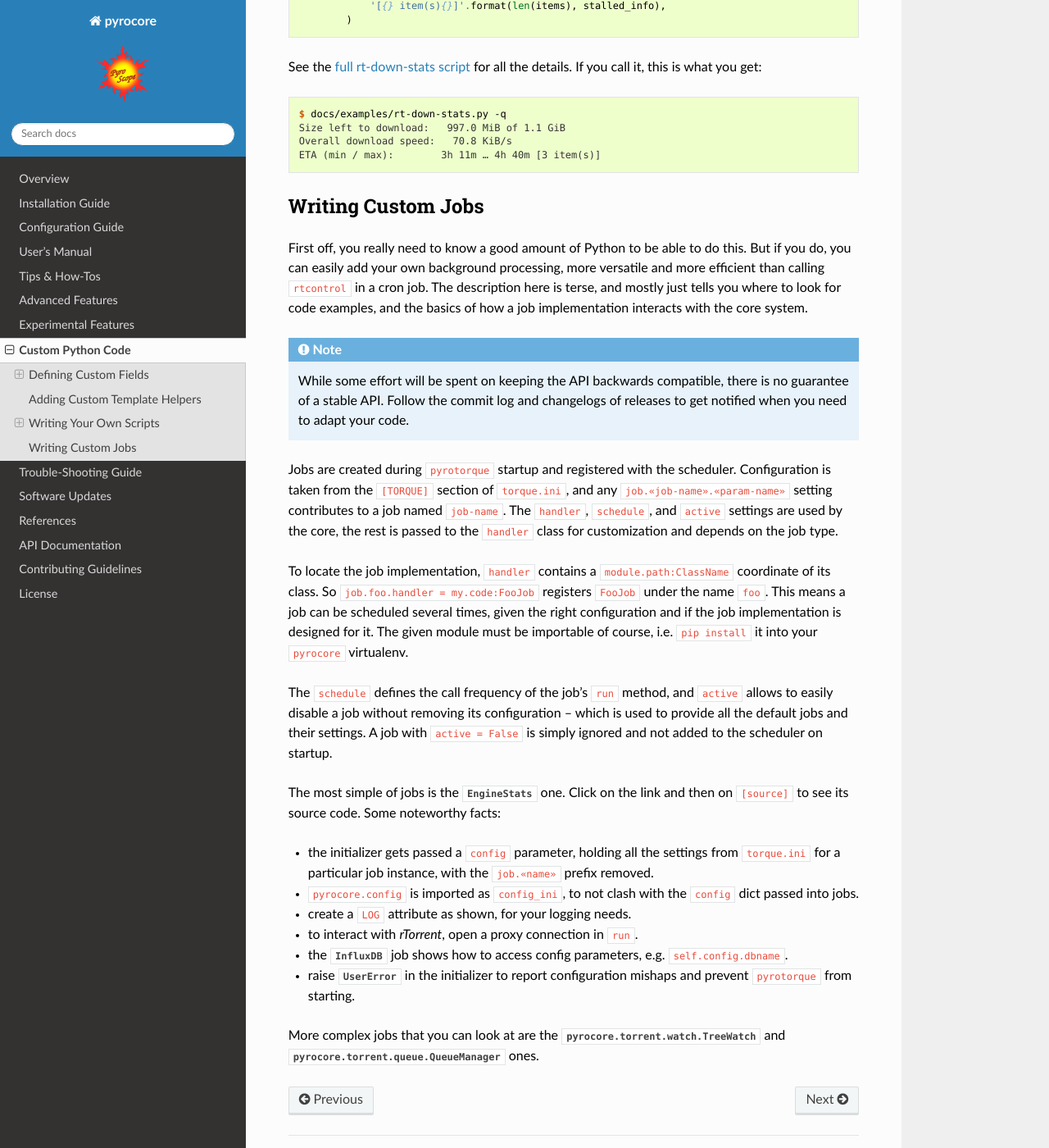
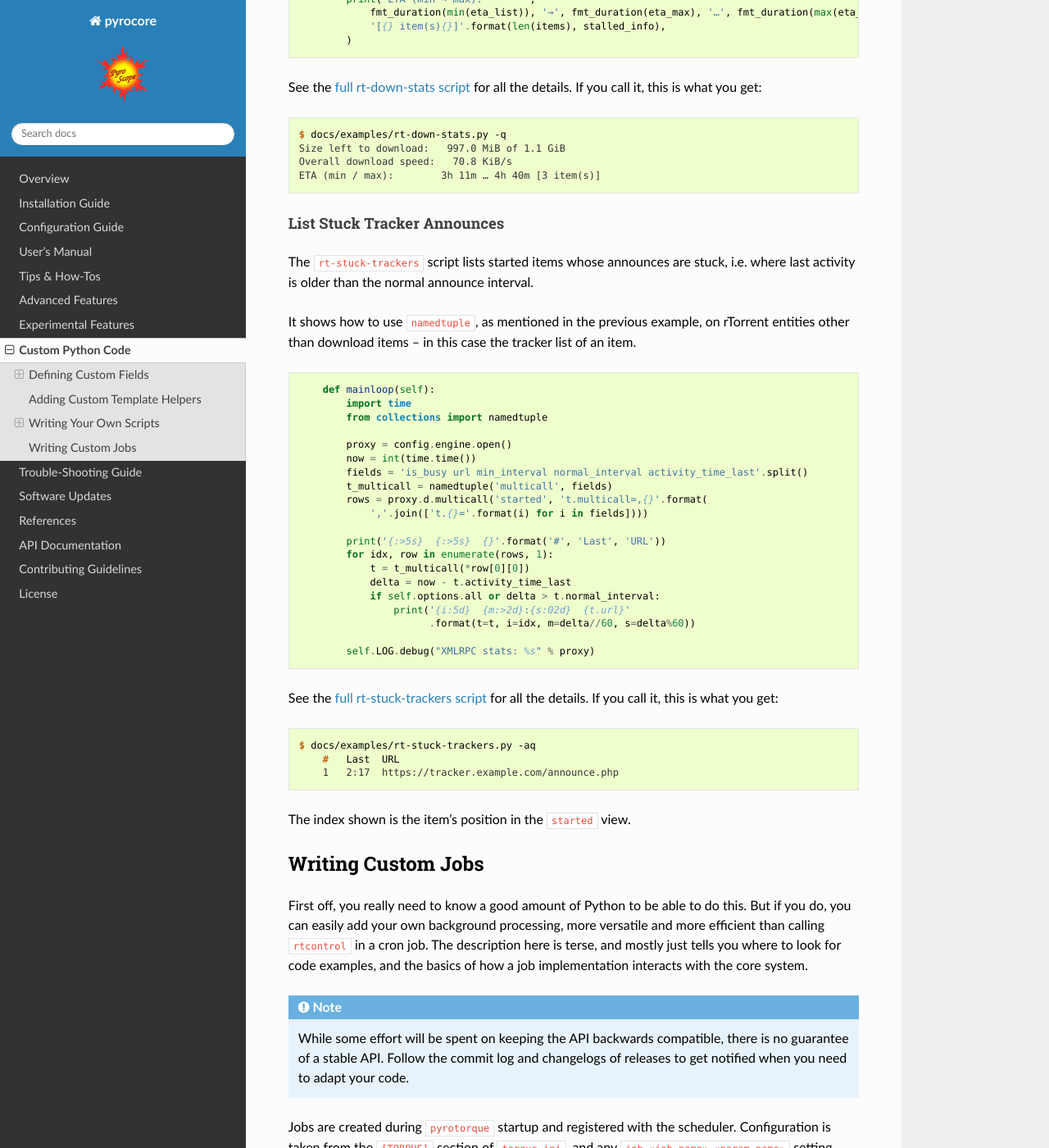
Before and after one commit to pyroscope/pyrocore, a Sphinx documentation site: the page built from docs/custom.rst, in a window 1280 px wide and 1400 px high, scrolled down 9705 px. Shown: the whole window at 82% size. Built offline with Sphinx 7.4.7 and the Read the Docs theme 2.0.0, drawn with Linux system fonts in a browser that asks for light colours; some of the changed text lies outside the part shown.

Commit message:
Custom scripts: List Stuck Tracker Announces (thanks @kannibalox)

```diff
--- a/docs/custom-scripts.rst
+++ b/docs/custom-scripts.rst
@@ -193,7 +193,8 @@ Core stats of active downloads
 The ``rt-down-stats`` script prints some statistics about currently active downloads,
 particularly the range of expected arrival times.
 
-It shows how you can nicely handle the result of a ``multicall`` using Python's ``namedtuple``,
+It shows how nicely you can handle the result of ``config.engine.multicall``,
+which is using Python's ``namedtuple`` under the hood,
 based on a simple field list like this:
 
 .. literalinclude:: examples/rt-down-stats.py
@@ -201,7 +202,7 @@ based on a simple field list like this:
    :start-after: VERSION
    :end-before: add_options
 
-The first few lines of the ``mainloop`` then use the ``multicall`` helper method
+The first few lines of the ``mainloop`` then use the ``multicall`` helper method,
 to make accessing the result list actually readable.
 So instead of obscuring intent with numerical indexes or similar,
 the actual names of the fetched attributes are used to access them.
@@ -223,4 +224,33 @@ If you call it, this is what you get:
 
 .. _`full rt-down-stats script`: https://github.com/pyroscope/pyrocore/blob/master/docs/examples/rt-down-stats.py
 
+
+List Stuck Tracker Announces
+""""""""""""""""""""""""""""
+
+The ``rt-stuck-trackers`` script lists started items whose announces are stuck,
+i.e. where last activity is older than the normal announce interval.
+
+It shows how to use ``namedtuple``, as mentioned in the previous example,
+on rTorrent entities other than download items
+– in this case the tracker list of an item.
+
+.. literalinclude:: examples/rt-stuck-trackers.py
+   :language: python
+   :pyobject: StuckTrackers.mainloop
+
+See the `full rt-stuck-trackers script`_ for all the details.
+If you call it, this is what you get:
+
+.. code-block:: console
+
+    $ docs/examples/rt-stuck-trackers.py -aq
+        #   Last  URL
+        1   2:17  https://tracker.example.com/announce.php
+
+The index shown is the item's position in the ``started`` view.
+
+
+.. _`full rt-stuck-trackers script`: https://github.com/pyroscope/pyrocore/blob/master/docs/examples/rt-stuck-trackers.py
+
 .. End custom-scripts
--- /dev/null
+++ b/docs/examples/rt-stuck-trackers.py
@@ -0,0 +1,52 @@
+#! /usr/bin/env python-pyrocore
+# -*- coding: utf-8 -*-
+
+from pyrocore import config
+from pyrocore.scripts import base
+
+
+class StuckTrackers(base.ScriptBaseWithConfig):
+    """
+        List started items whose announces are stuck, i.e. where
+        last activity is older than the normal announce interval.
+    """
+
+    # argument description for the usage information
+    ARGS_HELP = ""
+
+
+    def add_options(self):
+        """ Add program options.
+        """
+        super(StuckTrackers, self).add_options()
+
+        # basic options
+        self.add_bool_option("-a", "--all",
+            help="list ALL items, not just stuck ones")
+
+
+    def mainloop(self):
+        import time
+        from collections import namedtuple
+
+        proxy = config.engine.open()
+        now = int(time.time())
+        fields = 'is_busy url min_interval normal_interval activity_time_last'.split()
+        t_multicall = namedtuple('multicall', fields)
+        rows = proxy.d.multicall('started', 't.multicall=,{}'.format(
+            ','.join(['t.{}='.format(i) for i in fields])))
+
+        print('{:>5s}  {:>5s}  {}'.format('#', 'Last', 'URL'))
+        for idx, row in enumerate(rows, 1):
+            t = t_multicall(*row[0][0])
+            delta = now - t.activity_time_last
+            if self.options.all or delta > t.normal_interval:
+                print('{i:5d}  {m:>2d}:{s:02d}  {t.url}'
+                      .format(t=t, i=idx, m=delta//60, s=delta%60))
+
+        self.LOG.debug("XMLRPC stats: %s" % proxy)
+
+
+if __name__ == "__main__":
+    base.ScriptBase.setup()
+    StuckTrackers().run()
```
